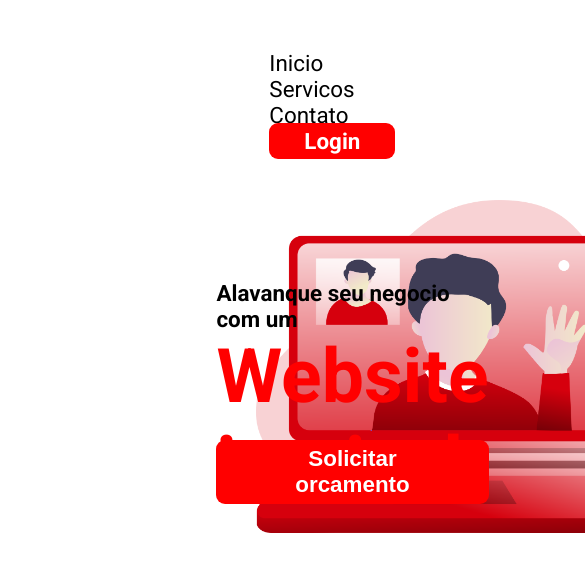
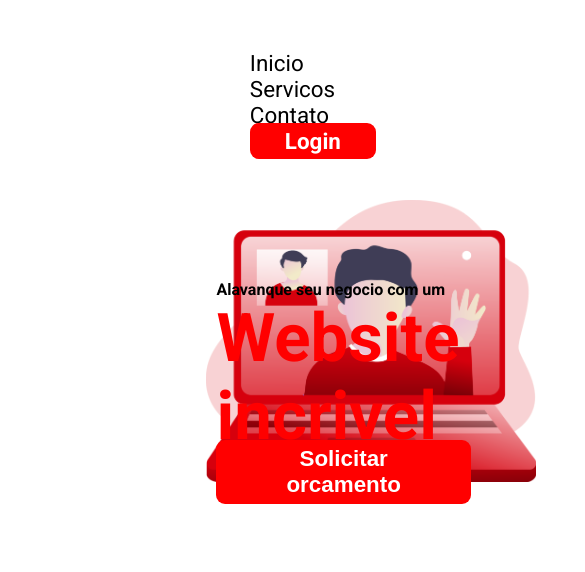
Before and after one commit to victorsantosvs/Devchallenge, a plain HTML site: page Codar/index.html in a window 390 px wide. Shown: the top 572 px of the page, 585 px wide, since content can reach past the window. Drawn offline with Linux system fonts and the light colour scheme.

Commit message:
Media queries desktop finalizadas e mobile iniciada.

```diff
--- a/Codar/style.css
+++ b/Codar/style.css
@@ -35,7 +35,7 @@ li {
 #call {
     position: relative;
     top: 200px;
-    left: 250px;
+    left: 230px;
     width: 500px;
 }
 
@@ -62,8 +62,8 @@ h2 {
     #call {
         position: relative;
         top: 200px;
-        left: 250px;
-        width: 400px;
+        left: 230px;
+        width: 440px;
     }
     section#inicio {
         position: absolute;
@@ -104,17 +104,11 @@ h2 {
     }
     button.btred {
         position: absolute;
-        top: 160px;
+        top: 200px;
         font-size: 1.5em;
         padding: 6px 70px;
     }
-    h1 {
-        color: red;
-        font-size: 5em;
-    }
-    h2 {
-        font-size: 1.5em;
-    }
+
 }
 
 @media (max-width: 1520px) {
@@ -127,8 +121,35 @@ h2 {
     #call {
         position: relative;
         top: 200px;
-        left: 250px;
+        left: 230px;
         width: 390px;
+    }
+    section#inicio {
+        position: absolute;
+        top: 280px;
+        left: 54vw;
+    }
+    button.btred {
+        position: absolute;
+        top: 160px;
+        font-size: 1.4em;
+        padding: 6px 70px;
+    }
+
+}
+
+@media (max-width: 1380px) {
+
+    ul {
+        position: absolute;
+        left: 60vw;
+        margin-top: 50px;
+    }
+    #call {
+        position: relative;
+        top: 200px;
+        left: 230px;
+        width: 350px;
     }
     section#inicio {
         position: absolute;
@@ -143,9 +164,79 @@ h2 {
     }
     h1 {
         color: red;
-        font-size: 4.7em;
+        font-size: 4.5em;
     }
     h2 {
-        font-size: 1.4em;
+        font-size: 1.2em;
     }
 }
+@media (max-width: 1210px) {
+
+    ul {
+        position: absolute;
+        left: 60vw;
+        margin-top: 50px;
+    }
+    #call {
+        position: relative;
+        top: 200px;
+        left: 200px;
+        width: 350px;
+    }
+    section#inicio {
+        position: absolute;
+        top: 280px;
+        left: 54vw;
+    }
+    button.btred {
+        position: absolute;
+        top: 160px;
+        font-size: 1.4em;
+        padding: 6px 70px;
+    }
+    h1 {
+        color: red;
+        font-size: 4.5em;
+    }
+    h2 {
+        font-size: 1.2em;
+    }
+}
+@media (max-width: 1200px) {
+
+    ul {
+        position: absolute;
+        left: 60vw;
+        margin-top: 50px;
+    }
+    #call {
+        position: relative;
+        top: 200px;
+        left: 200px;
+        width: 330px;
+    }
+    section#inicio {
+        position: absolute;
+        top: 280px;
+        left: 54vw;
+    }
+    button.btred {
+        position: absolute;
+        top: 160px;
+        font-size: 1.4em;
+        padding: 6px 70px;
+    }
+    h1 {
+        color: red;
+        font-size: 4.2em;
+    }
+    h2 {
+        font-size: 1em;
+    }
+}
+
+/* !!! MOBILE !!! */
+
+@media (max-width: 420px) {
+
+}
```
Also changed, not shown: 1 other file.
